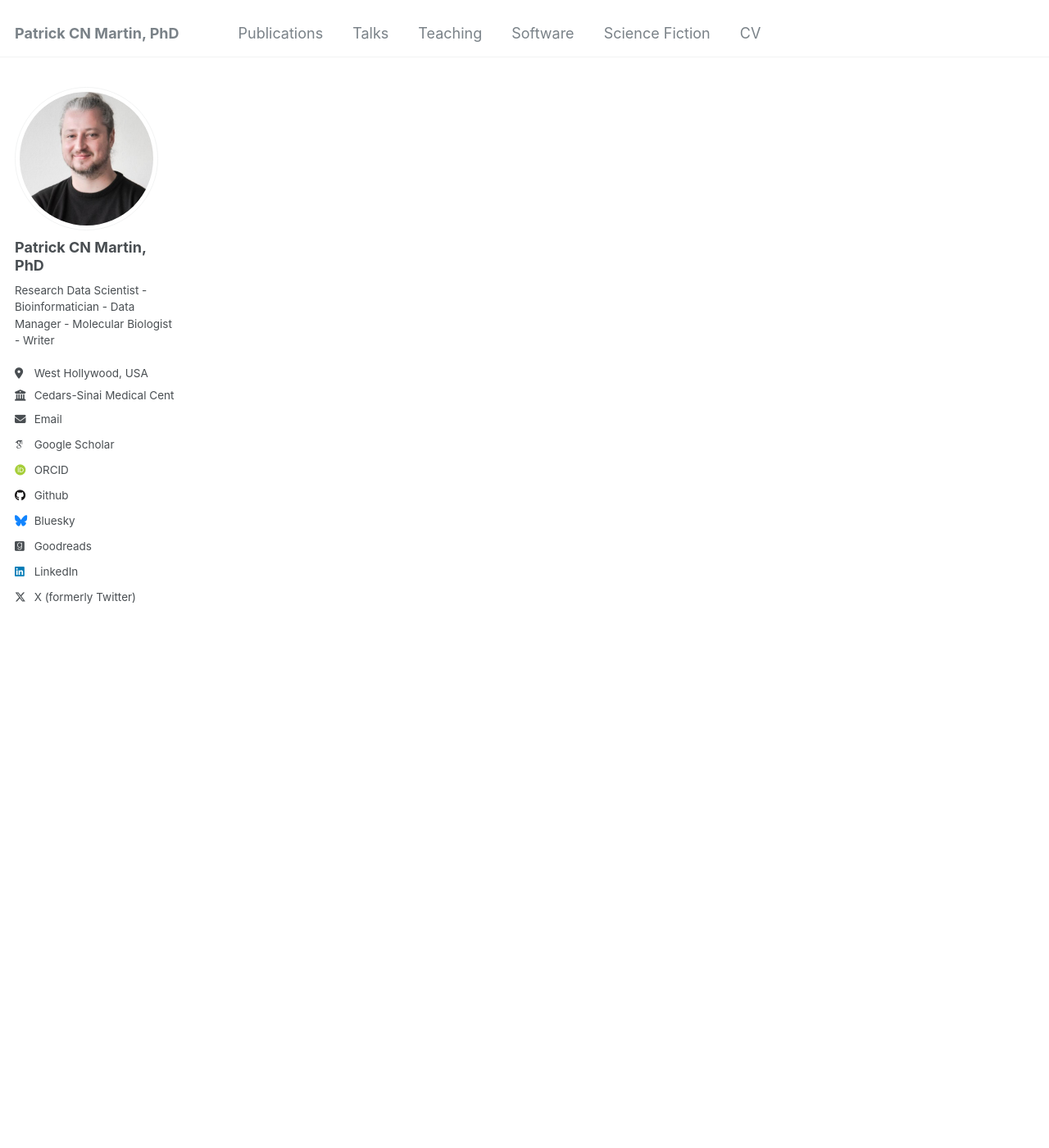
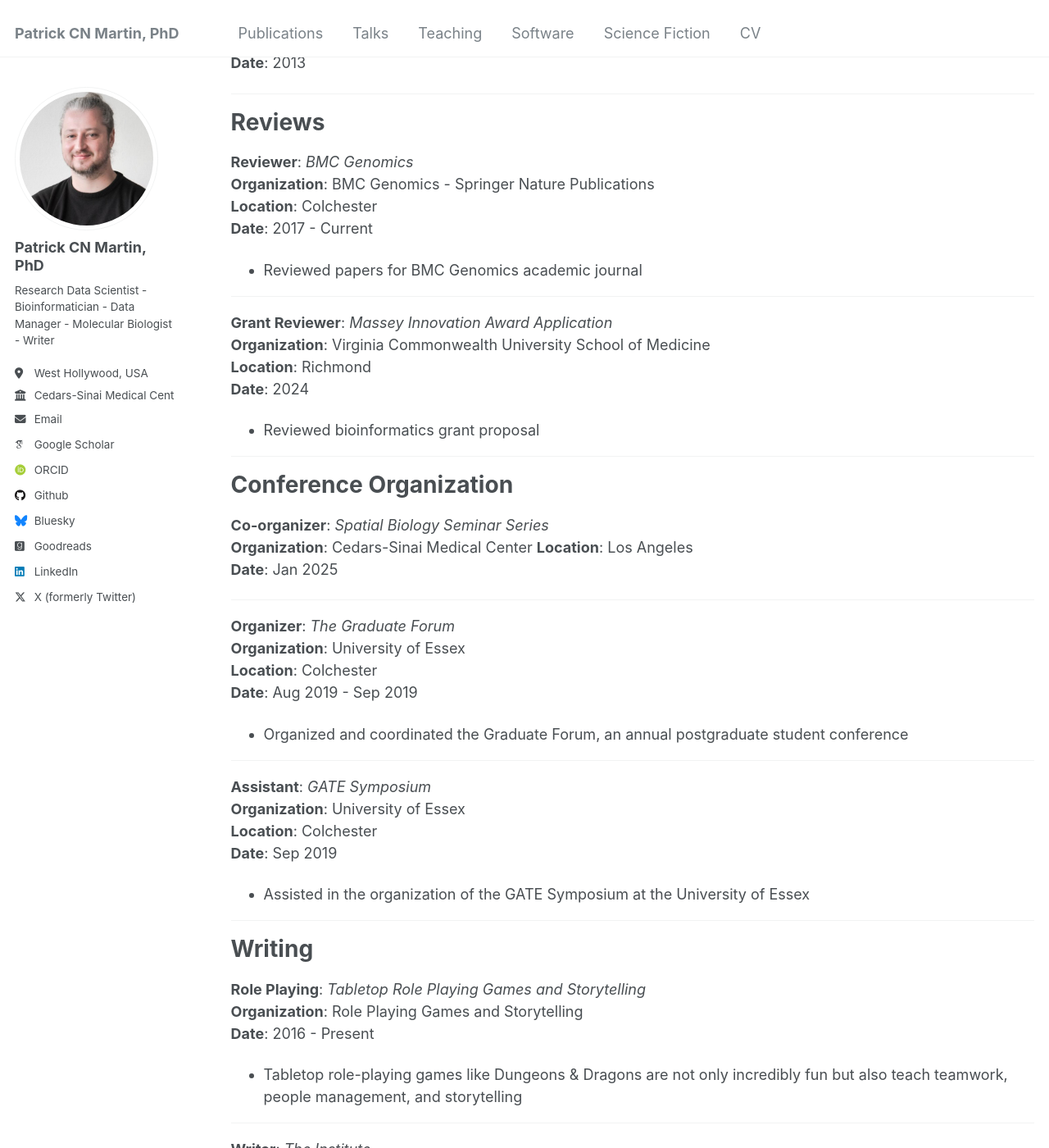
Before and after one commit to patrickCNMartin/patrickCNMartin.github.io, a Jekyll site: the page built from _pages/cv.md, in a window 1280 px wide and 1400 px high, scrolled down 9295 px. Shown: the whole window at 82% size. Built offline with Jekyll 4.4.1, drawn with Linux system fonts in a browser that asks for light colours; some web fonts are replaced; some of the changed text lies outside the part shown.

Commit message:
change CV

```diff
--- a/_pages/cv.md
+++ b/_pages/cv.md
@@ -338,6 +338,113 @@ Teaching
 
 
 
-Service and leadership
+Honors & Awards
+=====
+
+
+**Grant**: *CIRM DISC0 Grant*
+**Contribution**: Data Manager Salary Contribution
+**Location**: Los Angeles, USA
+**Date**: 2024
+
+---
+
+**Grant**: *Travel Grant*
+**Event**: Genetic Society - Junior Scientist Conference Travel Grants
+**Location**: London, UK
+**Date**: 2017
+
+---
+
+**Grant**: *Travel Grant*
+**Event**: University of Essex School Travel Grants
+**Location**: Colchester, UK
+**Date**: 2017
+
+---
+
+**Award**: *Award for Best Student Presentation*
+**Event**: DIANA Science Conference
+**Location**: Uppsala, Sweden
+**Date**: 2013
+
+---
+
+Reviews
 ======
-* Currently signed in to 43 different slack teams
+
+**Reviewer**: *BMC Genomics*
+**Organization**: BMC Genomics - Springer Nature Publications
+**Location**: Colchester
+**Date**: 2017 - Current
+- Reviewed papers for BMC Genomics academic journal
+
+---
+
+**Grant Reviewer**: *Massey Innovation Award Application*
+**Organization**: Virginia Commonwealth University School of Medicine
+**Location**: Richmond
+**Date**: 2024
+- Reviewed bioinformatics grant proposal
+
+---
+
+Conference Organization
+======
+
+**Co-organizer**: *Spatial Biology Seminar Series*
+**Organization**: Cedars-Sinai Medical Center
+**Location**: Los Angeles
+**Date**: Jan 2025
+
+
+---
+
+
+**Organizer**: *The Graduate Forum*
+**Organization**: University of Essex
+**Location**: Colchester
+**Date**: Aug 2019 - Sep 2019
+- Organized and coordinated the Graduate Forum, an annual postgraduate student conference
+
+---
+
+**Assistant**: *GATE Symposium*
+**Organization**: University of Essex
+**Location**: Colchester
+**Date**: Sep 2019
+- Assisted in the organization of the GATE Symposium at the University of Essex
+
+---
+
+Writing
+======
+
+**Role Playing**: *Tabletop Role Playing Games and Storytelling*
+**Organization**: Role Playing Games and Storytelling
+**Date**: 2016 - Present
+- Tabletop role-playing games like Dungeons & Dragons are not only incredibly fun but also teach teamwork, people management, and storytelling
+
+---
+
+**Writer**: *The Institute*
+**Organization**: Writing - Non-Fiction Reviews in a Fictional Setting
+**Location**: [pcnmartin.substack.com](https://pcnmartin.substack.com/)
+**Date**: 05/2024 - Present
+- Explores recent advances in research that could lead to a Solar Punk future, alongside philosophical opinion pieces
+
+---
+
+**Writer**: *Fantasy/Sci-Fi Book Series*
+**Organization**: Writing - Fiction
+**Date**: 2020 - Present
+- Writing a fantasy and science fiction book series
+
+---
+
+**Writer**: *Popular Science Books*
+**Organization**: Writing - Non-Fiction
+**Date**: 2023 - Present
+- Writing popular science books on the subject of Intelligence, Modeling, and the scientific method
+
+---
```
